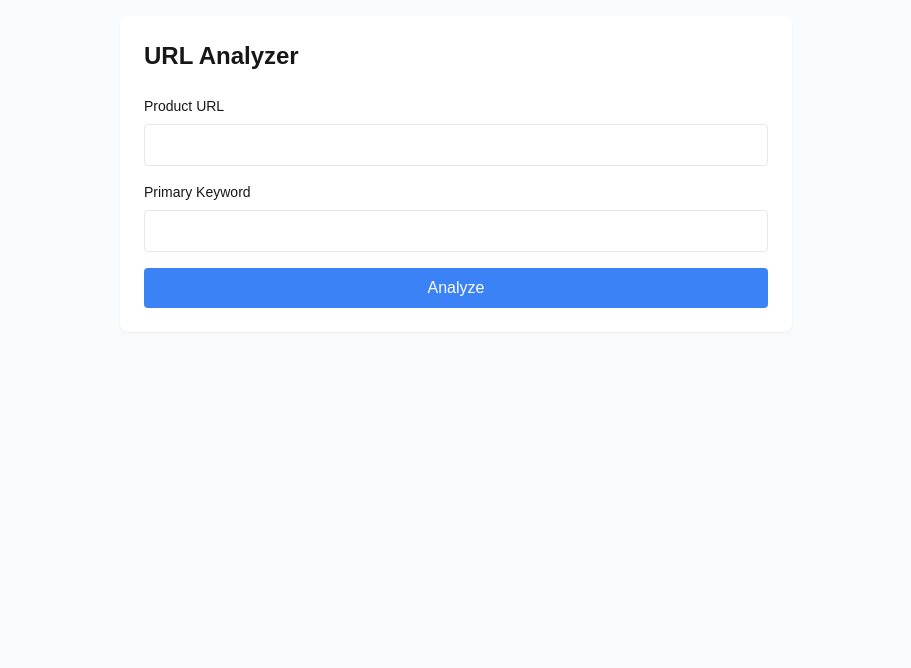
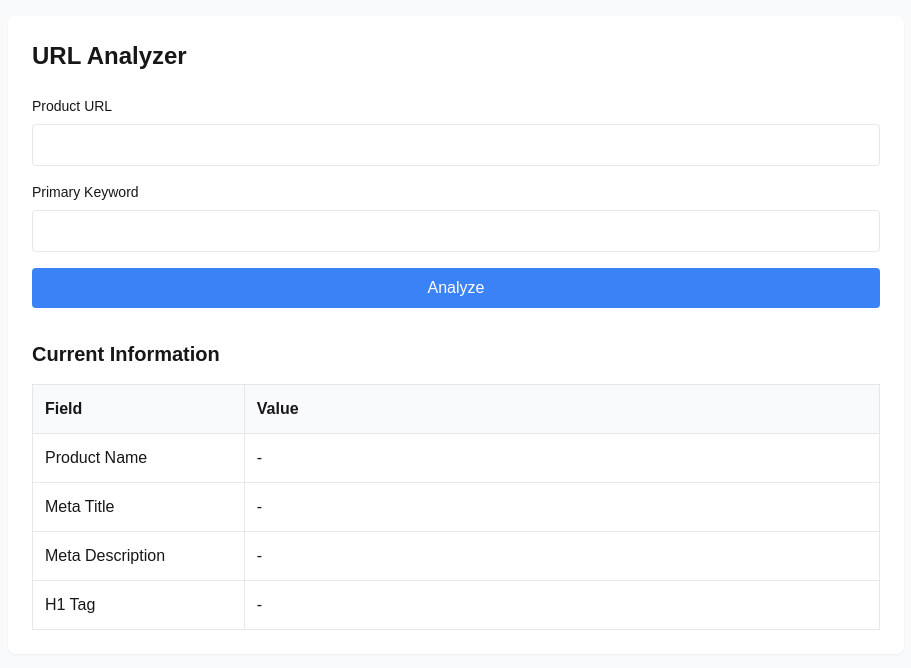
Before and after one commit to abhichandai/url-analyzer, a Next.js app: page / in a window 1280 px wide. Shown: the top 668 px of the page, without its empty margins (184-1095 px from the left). Built offline with nearby package versions, Linux system fonts and the light colour scheme.

Commit message:
Add results table

```diff
--- a/pages/index.tsx
+++ b/pages/index.tsx
@@ -1,4 +1,12 @@
 import { useState } from 'react';
+import { Loader2 } from 'lucide-react';
+
+interface AnalysisResult {
+  'Current Product Name': string;
+  'Clean Title': string;
+  'Clean Desc.': string;
+  'Clean H1 Tag': string;
+}
 
 export default function Home() {
   const [formData, setFormData] = useState({
@@ -6,10 +14,12 @@ export default function Home() {
     'Primary Keyword': ''
   });
   const [loading, setLoading] = useState(false);
+  const [result, setResult] = useState<AnalysisResult | null>(null);
 
   const handleSubmit = async (e: React.FormEvent) => {
     e.preventDefault();
     setLoading(true);
+    setResult(null);
 
     try {
       const response = await fetch('/api/analyze', {
@@ -19,7 +29,8 @@ export default function Home() {
       });
 
       if (!response.ok) throw new Error('Analysis failed');
-
+      const data = await response.json();
+      setResult(data);
     } catch (err) {
       console.error(err);
     } finally {
@@ -29,10 +40,10 @@ export default function Home() {
 
   return (
     <main className="min-h-screen bg-gray-50 p-4">
-      <div className="max-w-2xl mx-auto">
+      <div className="max-w-4xl mx-auto">
         <div className="bg-white p-6 rounded-lg shadow-sm">
           <h1 className="text-2xl font-bold mb-6">URL Analyzer</h1>
-          <form onSubmit={handleSubmit} className="space-y-4">
+          <form onSubmit={handleSubmit} className="space-y-4 mb-8">
             <div>
               <label className="block text-sm font-medium mb-2">Product URL</label>
               <input
@@ -60,9 +71,73 @@ export default function Home() {
               disabled={loading}
               className="w-full p-2 bg-blue-500 text-white rounded hover:bg-blue-600 disabled:opacity-50"
             >
-              {loading ? 'Processing...' : 'Analyze'}
+              {loading ? (
+                <span className="flex items-center justify-center">
+                  <Loader2 className="animate-spin mr-2" />
+                  Analyzing...
+                </span>
+              ) : (
+                'Analyze'
+              )}
             </button>
           </form>
+
+          {/* Results Table */}
+          <div className="mt-8">
+            <h2 className="text-xl font-semibold mb-4">Current Information</h2>
+            <div className="overflow-x-auto">
+              <table className="w-full border-collapse">
+                <thead>
+                  <tr>
+                    <th className="text-left p-3 bg-gray-50 border">Field</th>
+                    <th className="text-left p-3 bg-gray-50 border w-3/4">Value</th>
+                  </tr>
+                </thead>
+                <tbody>
+                  <tr>
+                    <td className="p-3 border font-medium">Product Name</td>
+                    <td className="p-3 border">
+                      {loading ? (
+                        <Loader2 className="animate-spin h-4 w-4" />
+                      ) : (
+                        result?.['Current Product Name'] || '-'
+                      )}
+                    </td>
+                  </tr>
+                  <tr>
+                    <td className="p-3 border font-medium">Meta Title</td>
+                    <td className="p-3 border">
+                      {loading ? (
+                        <Loader2 className="animate-spin h-4 w-4" />
+                      ) : (
+                        result?.['Clean Title'] || '-'
+                      )}
+                    </td>
+                  </tr>
+                  <tr>
+                    <td className="p-3 border font-medium">Meta Description</td>
+                    <td className="p-3 border">
+                      {loading ? (
+                        <Loader2 className="animate-spin h-4 w-4" />
+                      ) : (
+                        result?.['Clean Desc.'] || '-'
+                      )}
+                    </td>
+                  </tr>
+                  <tr>
+                    <td className="p-3 border font-medium">H1 Tag</td>
+                    <td className="p-3 border">
+                      {loading ? (
+                        <Loader2 className="animate-spin h-4 w-4" />
+                      ) : (
+                        result?.['Clean H1 Tag'] || '-'
+                      )}
+                    </td>
+                  </tr>
+                </tbody>
+              </table>
+            </div>
+          </div>
         </div>
       </div>
     </main>
```
